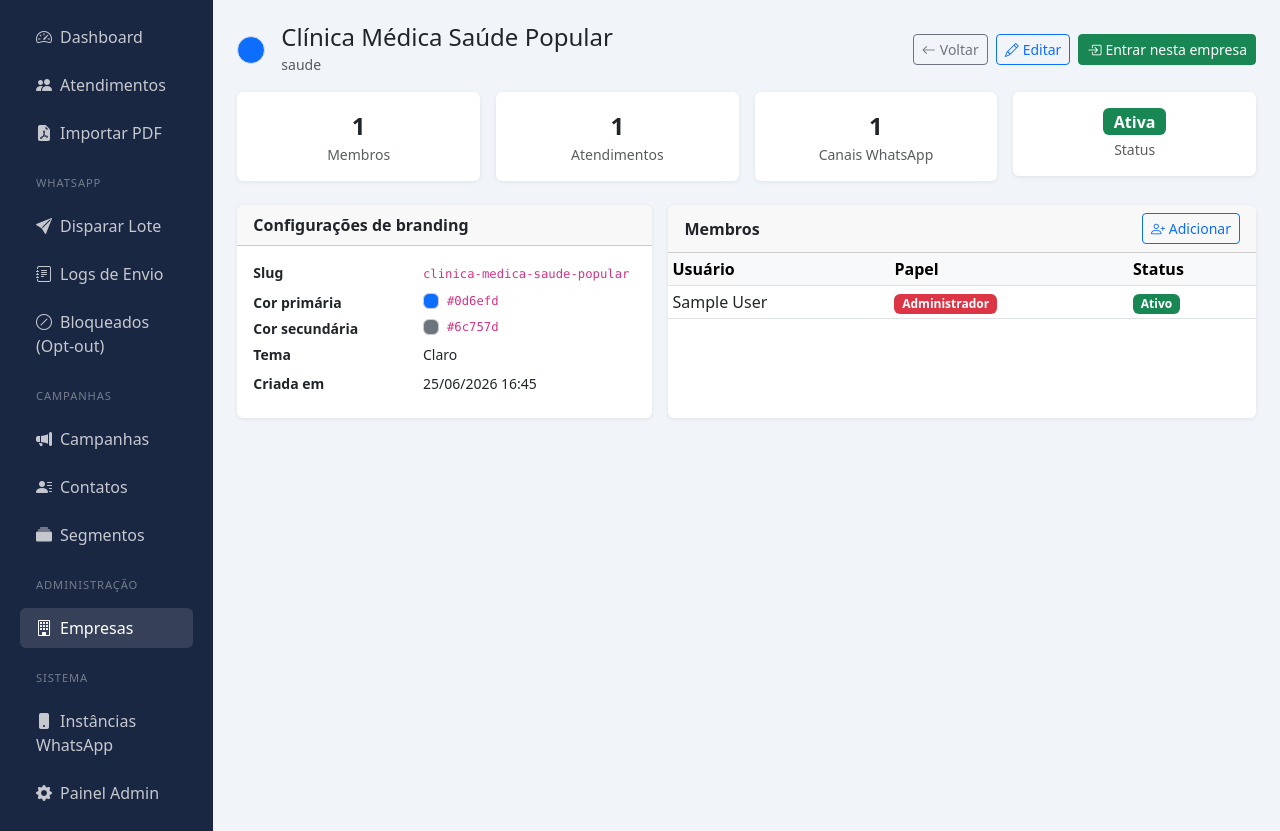
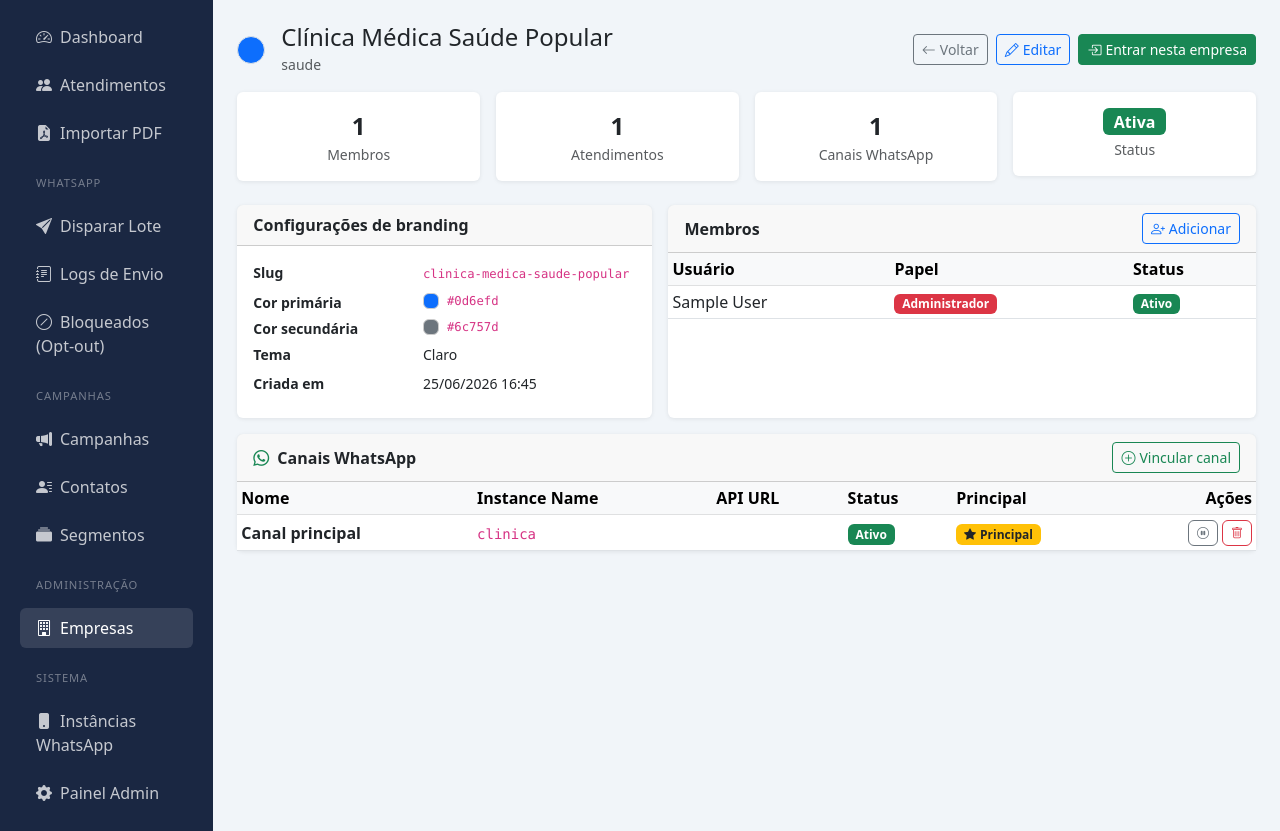
Before and after one commit to R3bs0n/WhatsEvolution, a Django app: page /empresas/1/ in a window 1280 px wide. Shown: the part 53-884 px from the top of the page. Run offline with Django 4.2, Linux system fonts and the light colour scheme; a user stored in the database is signed in; data comes from the database, SQL or seed files in the repository; tables that the repository leaves empty hold one stand-in row (values such as "Sample post"); parts of the project's set-up code (start-up, migrations or seed data) failed here and were passed over.

Commit message:
feat: ativa RLS no PostgreSQL + tela de gestão de canais WhatsApp por empresa
- Cria app_role (sem BYPASSRLS) para webhook/celery; migrate_role (BYPASSRLS) para migrations
- Aplica rls_policies.sql com ENABLE + FORCE RLS em todas as tabelas operacionais
- Corrige nome da tabela: atendimentos → atendimentos_atendimento no SQL de RLS
- Middleware agora define SET SESSION app.current_tenant por request (com reset no finally)
- docker-compose: webhook e celery usam APP_ROLE_USER/PASSWORD em vez do superuser
- Tela de empresa_detail: nova seção de Canais WhatsApp com formulário inline colapsável
- Views de canais: canal_create, canal_set_principal, canal_toggle_ativo, canal_delete
- URLs: 4 novas rotas de canais em /empresas/<pk>/canais/

Co-Authored-By: Claude Sonnet 4.6 <noreply@anthropic.com>

```diff
--- a/webhook/empresas/urls.py
+++ b/webhook/empresas/urls.py
@@ -7,6 +7,10 @@ urlpatterns = [
     path("nova/", views.empresa_create, name="empresa-create"),
     path("<int:pk>/", views.empresa_detail, name="empresa-detail"),
     path("<int:pk>/editar/", views.empresa_edit, name="empresa-edit"),
+    path("<int:pk>/canais/adicionar/", views.canal_create, name="canal-create"),
+    path("<int:pk>/canais/<int:canal_pk>/principal/", views.canal_set_principal, name="canal-set-principal"),
+    path("<int:pk>/canais/<int:canal_pk>/toggle/", views.canal_toggle_ativo, name="canal-toggle-ativo"),
+    path("<int:pk>/canais/<int:canal_pk>/remover/", views.canal_delete, name="canal-delete"),
     path("selecionar/", views.selecionar_empresa, name="selecionar-empresa"),
     path("sair/", views.sair_empresa, name="sair-empresa"),
 ]
--- a/webhook/empresas/views.py
+++ b/webhook/empresas/views.py
@@ -1,7 +1,9 @@
 from django.contrib import messages
 from django.contrib.auth.decorators import login_required
+from django.db import IntegrityError
 from django.http import HttpResponseForbidden
 from django.shortcuts import get_object_or_404, redirect, render
+from django.views.decorators.http import require_POST
 
 from .models import Empresa, MembroEmpresa
 
@@ -68,11 +70,14 @@ def empresa_detail(request, pk):
     if guard:
         return guard
 
+    from whatsapp.models import CanalWhatsApp
     empresa = get_object_or_404(Empresa, pk=pk)
     membros = empresa.membros.select_related("usuario").order_by("usuario__username")
+    canais = CanalWhatsApp.objects.filter(empresa=empresa).order_by("-principal", "nome")
     return render(request, "empresas/empresa_detail.html", {
         "empresa": empresa,
         "membros": membros,
+        "canais": canais,
     })
 
 
@@ -109,6 +114,91 @@ def empresa_edit(request, pk):
     })
 
 
+# ── Gestão de canais WhatsApp por empresa ─────────────────────────────────────
+
+@login_required
+@require_POST
+def canal_create(request, pk):
+    guard = _superadmin_required(request)
+    if guard:
+        return guard
+
+    from whatsapp.models import CanalWhatsApp
+    empresa = get_object_or_404(Empresa, pk=pk)
+    nome = request.POST.get("nome", "").strip()
+    instance_name = request.POST.get("instance_name", "").strip()
+    api_url = request.POST.get("api_url", "").strip() or "http://evolution-api:8080"
+    principal = request.POST.get("principal") == "on"
+
+    if not nome or not instance_name:
+        messages.error(request, "Nome e Instance Name são obrigatórios.")
+        return redirect("empresa-detail", pk=pk)
+
+    try:
+        CanalWhatsApp.objects.create(
+            empresa=empresa,
+            nome=nome,
+            instance_name=instance_name,
+            api_url=api_url,
+            principal=principal,
+            ativo=True,
+        )
+        messages.success(request, f"Canal '{nome}' vinculado com sucesso.")
+    except IntegrityError:
+        messages.error(request, f"Instance name '{instance_name}' já está em uso por outro canal.")
+
+    return redirect("empresa-detail", pk=pk)
+
+
+@login_required
+@require_POST
+def canal_set_principal(request, pk, canal_pk):
+    guard = _superadmin_required(request)
+    if guard:
+        return guard
+
+    from whatsapp.models import CanalWhatsApp
+    empresa = get_object_or_404(Empresa, pk=pk)
+    canal = get_object_or_404(CanalWhatsApp, pk=canal_pk, empresa=empresa)
+    canal.principal = True
+    canal.save()
+    messages.success(request, f"'{canal.nome}' definido como canal principal.")
+    return redirect("empresa-detail", pk=pk)
+
+
+@login_required
+@require_POST
+def canal_toggle_ativo(request, pk, canal_pk):
+    guard = _superadmin_required(request)
+    if guard:
+        return guard
+
+    from whatsapp.models import CanalWhatsApp
+    empresa = get_object_or_404(Empresa, pk=pk)
+    canal = get_object_or_404(CanalWhatsApp, pk=canal_pk, empresa=empresa)
+    canal.ativo = not canal.ativo
+    canal.save(update_fields=["ativo"])
+    estado = "ativado" if canal.ativo else "desativado"
+    messages.success(request, f"Canal '{canal.nome}' {estado}.")
+    return redirect("empresa-detail", pk=pk)
+
+
+@login_required
+@require_POST
+def canal_delete(request, pk, canal_pk):
+    guard = _superadmin_required(request)
+    if guard:
+        return guard
+
+    from whatsapp.models import CanalWhatsApp
+    empresa = get_object_or_404(Empresa, pk=pk)
+    canal = get_object_or_404(CanalWhatsApp, pk=canal_pk, empresa=empresa)
+    nome = canal.nome
+    canal.delete()
+    messages.success(request, f"Canal '{nome}' removido.")
+    return redirect("empresa-detail", pk=pk)
+
+
 # ── Seletor de empresa (superadmin) ──────────────────────────────────────────
 
 @login_required
--- a/webhook/templates/empresas/empresa_detail.html
+++ b/webhook/templates/empresas/empresa_detail.html
@@ -51,7 +51,7 @@
   <div class="col-sm-3">
     <div class="card text-center">
       <div class="card-body py-3">
-        <div class="fs-4 fw-bold">{{ empresa.canais_whatsapp.count }}</div>
+        <div class="fs-4 fw-bold">{{ canais|length }}</div>
         <div class="text-muted small">Canais WhatsApp</div>
       </div>
     </div>
@@ -70,8 +70,8 @@
   </div>
 </div>
 
-<div class="row g-3">
-  <!-- Detalhes -->
+<div class="row g-3 mb-3">
+  <!-- Detalhes de branding -->
   <div class="col-md-5">
     <div class="card h-100">
       <div class="card-header fw-semibold">Configurações de branding</div>
@@ -141,4 +141,135 @@
     </div>
   </div>
 </div>
+
+<!-- Canais WhatsApp -->
+<div class="card">
+  <div class="card-header fw-semibold d-flex justify-content-between align-items-center">
+    <span><i class="bi bi-whatsapp me-2 text-success"></i>Canais WhatsApp</span>
+    <button class="btn btn-sm btn-outline-success" data-bs-toggle="collapse"
+            data-bs-target="#formNovoCanal" aria-expanded="false">
+      <i class="bi bi-plus-circle me-1"></i>Vincular canal
+    </button>
+  </div>
+
+  <!-- Formulário de adição (colapsável) -->
+  <div class="collapse" id="formNovoCanal">
+    <div class="card-body border-bottom bg-light">
+      <form method="post" action="{% url 'canal-create' empresa.pk %}">
+        {% csrf_token %}
+        <div class="row g-2 align-items-end">
+          <div class="col-sm-3">
+            <label class="form-label form-label-sm fw-semibold mb-1">Nome de exibição *</label>
+            <input type="text" name="nome" class="form-control form-control-sm"
+                   placeholder="Ex: WhatsApp Clínica" required>
+          </div>
+          <div class="col-sm-3">
+            <label class="form-label form-label-sm fw-semibold mb-1">Instance Name *</label>
+            <input type="text" name="instance_name" class="form-control form-control-sm"
+                   placeholder="Ex: clinica-saude" required>
+            <div class="form-text" style="font-size:.7rem;">
+              Nome da instância criada na página "Instâncias WhatsApp"
+            </div>
+          </div>
+          <div class="col-sm-3">
+            <label class="form-label form-label-sm fw-semibold mb-1">API URL</label>
+            <input type="url" name="api_url" class="form-control form-control-sm"
+                   placeholder="http://evolution-api:8080"
+                   value="http://evolution-api:8080">
+            <div class="form-text" style="font-size:.7rem;">Deixe o padrão se usar o mesmo servidor</div>
+          </div>
+          <div class="col-sm-2 d-flex align-items-center gap-2 mt-3">
+            <div class="form-check form-switch mt-1">
+              <input class="form-check-input" type="checkbox" name="principal" id="principal">
+              <label class="form-check-label small" for="principal">Principal</label>
+            </div>
+          </div>
+          <div class="col-sm-1 d-flex align-items-end">
+            <button type="submit" class="btn btn-success btn-sm w-100">
+              <i class="bi bi-check-lg"></i>
+            </button>
+          </div>
+        </div>
+      </form>
+    </div>
+  </div>
+
+  <!-- Lista de canais -->
+  <div class="table-responsive">
+    <table class="table table-sm mb-0 align-middle">
+      <thead class="table-light">
+        <tr>
+          <th>Nome</th>
+          <th>Instance Name</th>
+          <th>API URL</th>
+          <th>Status</th>
+          <th>Principal</th>
+          <th class="text-end">Ações</th>
+        </tr>
+      </thead>
+      <tbody>
+        {% for canal in canais %}
+        <tr>
+          <td class="fw-semibold">{{ canal.nome }}</td>
+          <td><code class="small">{{ canal.instance_name }}</code></td>
+          <td class="text-muted small">{{ canal.api_url }}</td>
+          <td>
+            {% if canal.ativo %}
+              <span class="badge bg-success">Ativo</span>
+            {% else %}
+              <span class="badge bg-secondary">Inativo</span>
+            {% endif %}
+          </td>
+          <td>
+            {% if canal.principal %}
+              <span class="badge bg-warning text-dark"><i class="bi bi-star-fill me-1"></i>Principal</span>
+            {% else %}
+              <span class="text-muted small">—</span>
+            {% endif %}
+          </td>
+          <td class="text-end">
+            <div class="d-flex justify-content-end gap-1">
+              {% if not canal.principal %}
+              <form method="post" action="{% url 'canal-set-principal' empresa.pk canal.pk %}">
+                {% csrf_token %}
+                <button type="submit" class="btn btn-xs btn-outline-warning" title="Definir como principal"
+                        style="padding:.2rem .5rem;font-size:.75rem;">
+                  <i class="bi bi-star"></i>
+                </button>
+              </form>
+              {% endif %}
+              <form method="post" action="{% url 'canal-toggle-ativo' empresa.pk canal.pk %}">
+                {% csrf_token %}
+                <button type="submit"
+                        class="btn btn-xs {% if canal.ativo %}btn-outline-secondary{% else %}btn-outline-success{% endif %}"
+                        title="{% if canal.ativo %}Desativar{% else %}Ativar{% endif %}"
+                        style="padding:.2rem .5rem;font-size:.75rem;">
+                  <i class="bi bi-{% if canal.ativo %}pause-circle{% else %}play-circle{% endif %}"></i>
+                </button>
+              </form>
+              <form method="post" action="{% url 'canal-delete' empresa.pk canal.pk %}"
+                    onsubmit="return confirm('Remover canal {{ canal.nome }}?')">
+                {% csrf_token %}
+                <button type="submit" class="btn btn-xs btn-outline-danger" title="Remover"
+                        style="padding:.2rem .5rem;font-size:.75rem;">
+                  <i class="bi bi-trash"></i>
+                </button>
+              </form>
+            </div>
+          </td>
+        </tr>
+        {% empty %}
+        <tr>
+          <td colspan="6" class="text-muted text-center py-4">
+            <i class="bi bi-whatsapp me-2 text-success"></i>
+            Nenhum canal vinculado.<br>
+            <small>Clique em "Vincular canal" para adicionar uma instância WhatsApp a esta empresa.</small>
+          </td>
+        </tr>
+        {% endfor %}
+      </tbody>
+    </table>
+  </div>
+</div>
+
 {% endblock %}
```
Also changed, not shown: db/rls_policies.sql (+4 -4 lines), docker-compose.yml (+8 -0 lines), webhook/core/middleware.py (+25 -6 lines).
